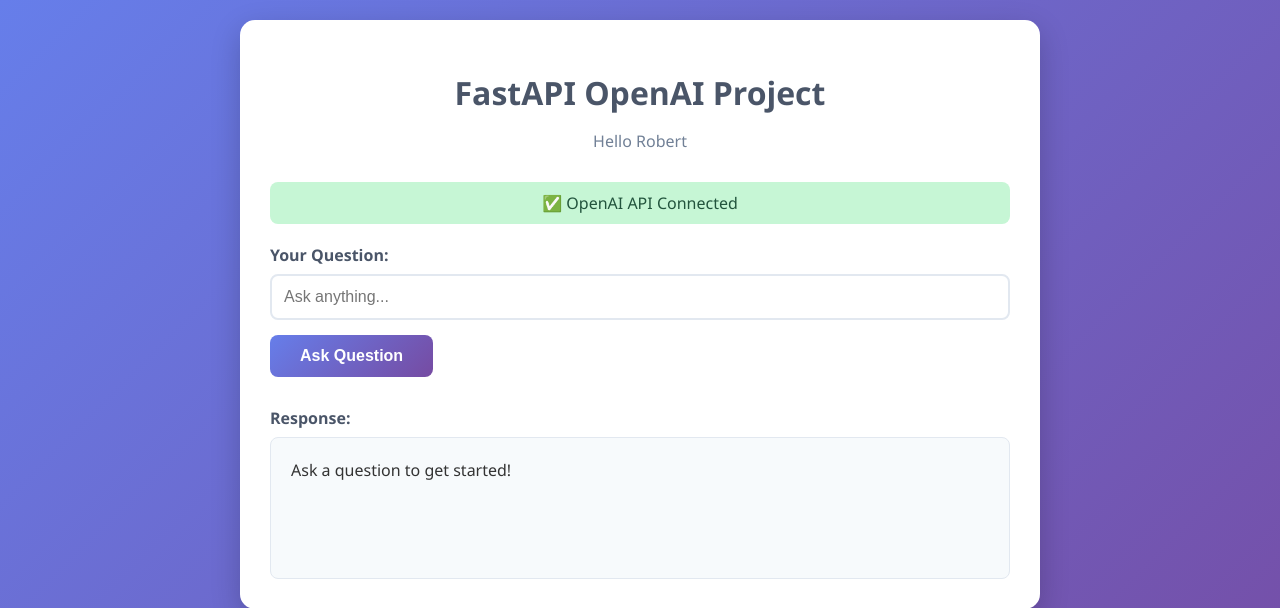
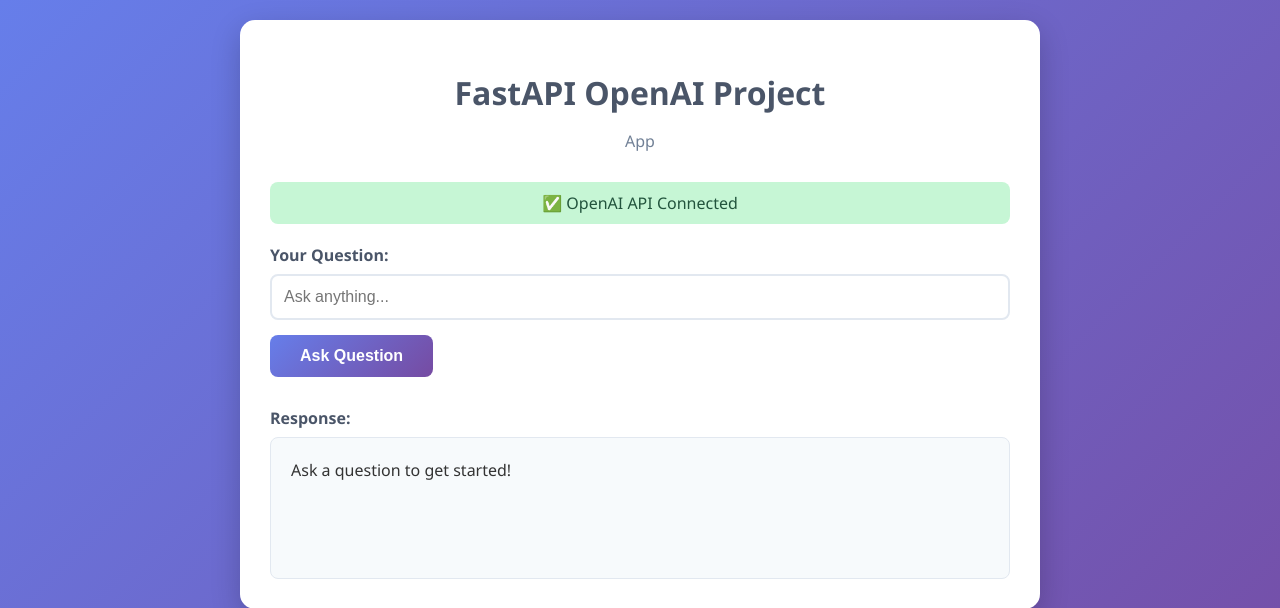
Before and after one commit to clk11/testing-deploy, a FastAPI app: page / in a window 1280 px wide. Shown: the top 608 px of the page. Run offline with FastAPI, Linux system fonts and the light colour scheme.

Commit message:
title change

```diff
--- a/templates/index.html
+++ b/templates/index.html
@@ -151,7 +151,7 @@
 <body>
     <div class="container">
         <h1>{{ app_name }}</h1>
-        <p class="subtitle">Hello Robert</p>
+        <p class="subtitle">App</p>
 
         <div class="status {% if openai_configured %}connected{% else %}disconnected{% endif %}">
             {% if openai_configured %}
```
